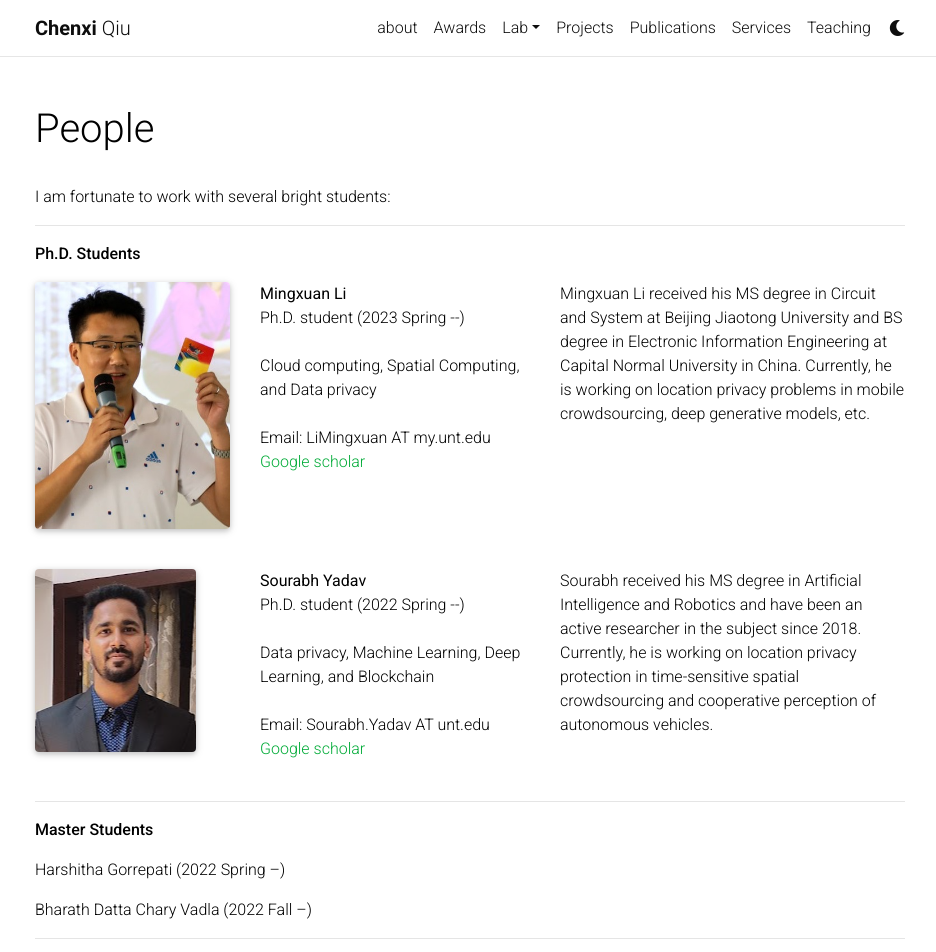
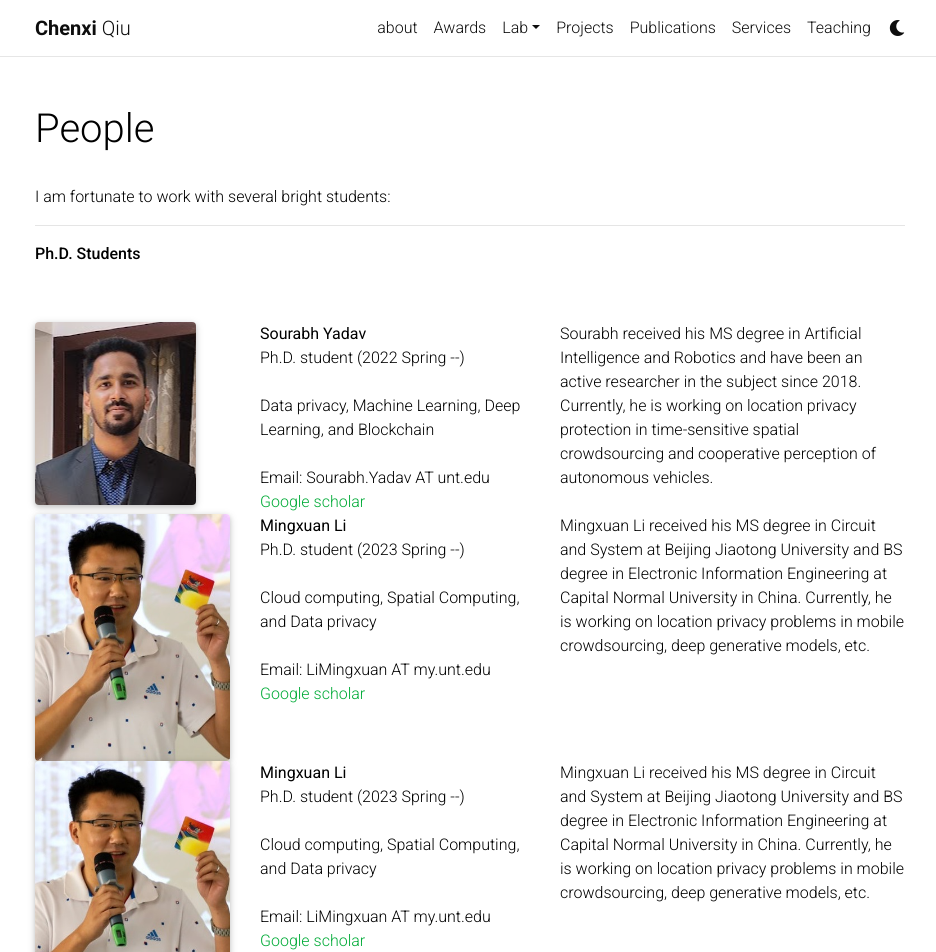
Before and after one commit to chenxiunt/chenxiunt.github.io, a Jekyll site: the page built from _pages/people.md, in a window 1280 px wide and 1400 px high. Shown: the top 952 px of the window, without its empty margins (170-1106 px from the left). Built offline with Jekyll 4.4.1, drawn with Linux system fonts in a browser that asks for light colours; comment, search, counter and statistics services are not loaded; a style sheet for code colours, icons or effects is not loaded.

Commit message:
Update people.md

```diff
--- a/_pages/people.md
+++ b/_pages/people.md
@@ -11,21 +11,7 @@ I am fortunate to work with several bright students:
 -----------------------
 **Ph.D. Students**
 
-<div class="row justify-content-md-center">
-    <div class="col-sm-3">
-        <img class="img-fluid rounded z-depth-1" src="{{ '/assets/img/people/Mingxuan.jpg' | relative_url }}" alt="" title="Mingxuan Li"/>
-    </div>
-    <div class="col-sm-4">
-        <b>Mingxuan Li</b> <br>
-        Ph.D. student (2023 Spring --) <br><br>
-        Cloud computing, Spatial Computing, and Data privacy<br><br>
-        Email: LiMingxuan AT my.unt.edu <br>
-        <a href="https://scholar.google.com/citations?user=3cG4lEEAAAAJ&hl=zh-CN&authuser=2">Google scholar</a>
-    </div>
-    <div class="col-sm-5">
-        Mingxuan Li received his MS degree in Circuit and System at Beijing Jiaotong University and BS degree in Electronic Information Engineering at Capital Normal University in China. Currently, he is working on location privacy problems in mobile crowdsourcing, deep generative models, etc.
-    </div>
-</div>
+
 
 <br>
 
@@ -43,9 +29,37 @@ I am fortunate to work with several bright students:
     <div class="col-sm-5">
         Sourabh received his MS degree in Artificial Intelligence and Robotics and have been an active researcher in the subject since 2018. Currently, he is working on location privacy protection in time-sensitive spatial crowdsourcing and cooperative perception of autonomous vehicles.
     </div>
+    <div class="col-sm-3">
+        <img class="img-fluid rounded z-depth-1" src="{{ '/assets/img/people/Mingxuan.jpg' | relative_url }}" alt="" title="Mingxuan Li"/>
+    </div>
+    <div class="col-sm-4">
+        <b>Mingxuan Li</b> <br>
+        Ph.D. student (2023 Spring --) <br><br>
+        Cloud computing, Spatial Computing, and Data privacy<br><br>
+        Email: LiMingxuan AT my.unt.edu <br>
+        <a href="https://scholar.google.com/citations?user=3cG4lEEAAAAJ&hl=zh-CN&authuser=2">Google scholar</a>
+    </div>
+    <div class="col-sm-5">
+        Mingxuan Li received his MS degree in Circuit and System at Beijing Jiaotong University and BS degree in Electronic Information Engineering at Capital Normal University in China. Currently, he is working on location privacy problems in mobile crowdsourcing, deep generative models, etc.
+    </div>
+
 </div>
 
-
+<div class="row justify-content-md-center">
+    <div class="col-sm-3">
+        <img class="img-fluid rounded z-depth-1" src="{{ '/assets/img/people/Mingxuan.jpg' | relative_url }}" alt="" title="Mingxuan Li"/>
+    </div>
+    <div class="col-sm-4">
+        <b>Mingxuan Li</b> <br>
+        Ph.D. student (2023 Spring --) <br><br>
+        Cloud computing, Spatial Computing, and Data privacy<br><br>
+        Email: LiMingxuan AT my.unt.edu <br>
+        <a href="https://scholar.google.com/citations?user=3cG4lEEAAAAJ&hl=zh-CN&authuser=2">Google scholar</a>
+    </div>
+    <div class="col-sm-5">
+        Mingxuan Li received his MS degree in Circuit and System at Beijing Jiaotong University and BS degree in Electronic Information Engineering at Capital Normal University in China. Currently, he is working on location privacy problems in mobile crowdsourcing, deep generative models, etc.
+    </div>
+</div>
 
 
 <br clear="left"/>
```
